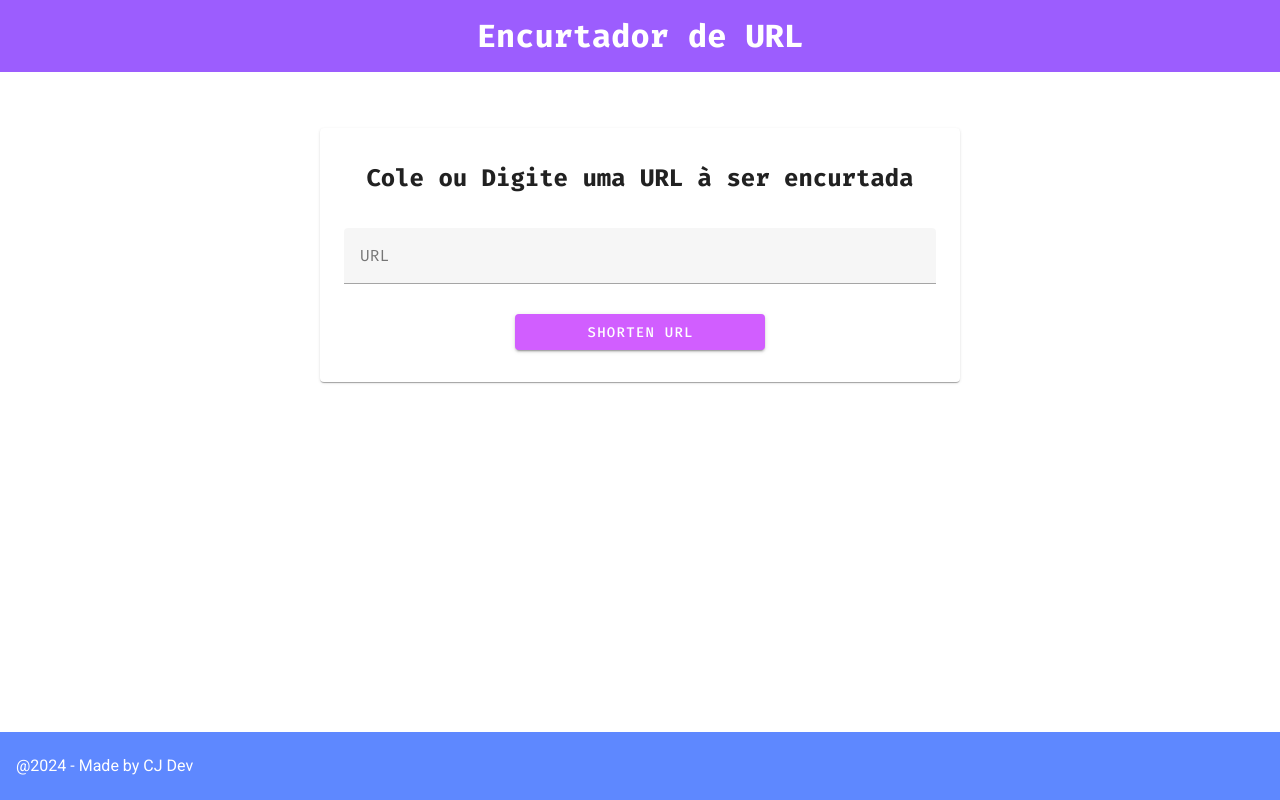
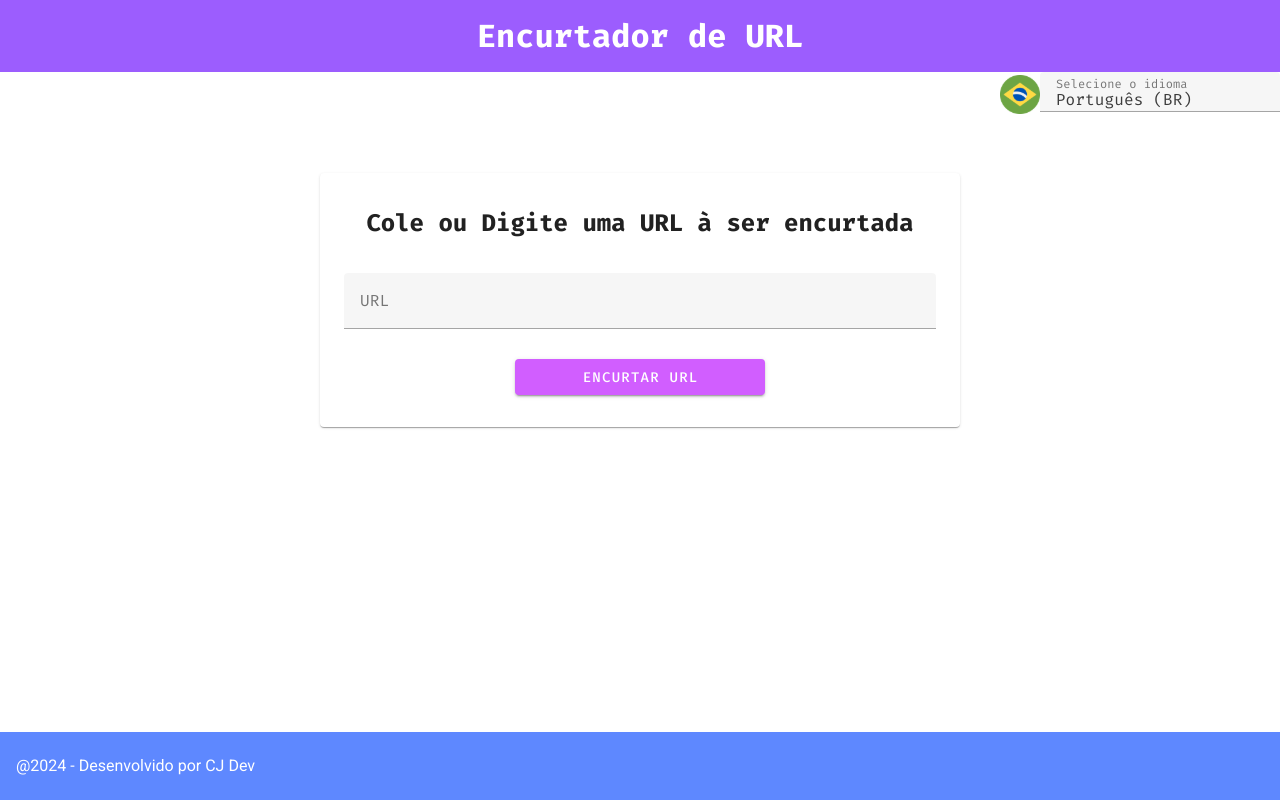
Before and after one commit to CJBiohacker/vue-url-shortener, a Vue app in the folder FrontEnd/vue-url-shortener/: page / in a window 1280 px wide. Built offline with nearby package versions, Linux system fonts and the light colour scheme; some icons are missing.

Commit message:
feat: implements active bilingual language selector (pt-BR/en-US)

```diff
--- a/FrontEnd/vue-url-shortener/src/App.vue
+++ b/FrontEnd/vue-url-shortener/src/App.vue
@@ -19,8 +19,6 @@ export default {
   },
   data() {
     return {
-      headerTitle: this.$t("HEADER_TITLE"),
-      formTitle: this.$t("FORM_TITLE"),
       name: "CJ Dev",
       profiles: [
         {
--- a/FrontEnd/vue-url-shortener/src/components/Footer/Footer.vue
+++ b/FrontEnd/vue-url-shortener/src/components/Footer/Footer.vue
@@ -3,7 +3,7 @@
     <v-container fluid id="footer-container">
       <v-row justify="space-between">
         <v-col class="d-flex align-center">
-          <p>@{{ currentYear }} - Made by {{ author }}</p>
+          <p>@{{ currentYear }} - {{ this.$t("MADE_BY") }} {{ author }}</p>
         </v-col>
         <v-spacer></v-spacer>
         <v-col class="d-flex align-center justify-end ga-3">
--- a/FrontEnd/vue-url-shortener/src/components/Header/Header.js
+++ b/FrontEnd/vue-url-shortener/src/components/Header/Header.js
@@ -1,12 +1,7 @@
+import LanguageSelector from "../LanguageSelector/LanguageSelector"
+
 export default {
-    props: {
-        title: {
-            type: String,
-            default: ""
-        }
+    components: {
+        LanguageSelector
     },
-    data() {
-        return {
-        }
-    }
 }
--- a/FrontEnd/vue-url-shortener/src/components/Header/Header.vue
+++ b/FrontEnd/vue-url-shortener/src/components/Header/Header.vue
@@ -1,13 +1,15 @@
 <template>
   <header class="d-flex align-center justify-center py-3 header-container">
     <h1>
-        {{ title }}
+      {{ this.$t("HEADER_TITLE") }}
     </h1>
   </header>
+  <div class="lang-selector">
+    <LanguageSelector />
+  </div>
 </template>
 
-<script src="./Header.js">
-</script>
+<script src="./Header.js"></script>
 
 <style scoped lang="scss">
 .header-container {
@@ -17,4 +19,7 @@
     color: white;
   }
 }
+.lang-selector {
+  align-self: flex-end;
+}
 </style>
--- /dev/null
+++ b/FrontEnd/vue-url-shortener/src/components/LanguageSelector/LanguageSelector.js
@@ -0,0 +1,37 @@
+import brFlag from "@/assets/Brasil.svg?url";
+import usFlag from "@/assets/EUA.svg?url";
+
+export default {
+  data() {
+    return {
+      languages: [
+        {
+          code: "pt",
+          name: this.$t("LANGUAGE_BRAZILIAN_PT"),
+        },
+        {
+          code: "en",
+          name: this.$t("LANGUAGE_ENGLISH"),
+        },
+      ],
+      currentFlag: "",
+      currentLanguage: "",
+    };
+  },
+  created() {
+    const currentLang = this.languages.find((lang) => {
+      return lang.code === this.$i18n.locale;
+    });
+    this.currentLanguage = currentLang.name;
+    this.currentFlag =
+      this.currentLanguage === this.$t("LANGUAGE_ENGLISH") ? usFlag : brFlag;
+  },
+  methods: {
+    updateLanguage(lang) {
+      this.currentLanguage = lang;
+      this.$i18n.locale = lang === this.$t("LANGUAGE_ENGLISH") ? "en" : "pt";
+      this.currentFlag = lang === this.$t("LANGUAGE_ENGLISH") ? usFlag : brFlag;
+      this.$forceUpdate();
+    },
+  },
+};
--- /dev/null
+++ b/FrontEnd/vue-url-shortener/src/components/LanguageSelector/LanguageSelector.vue
@@ -0,0 +1,23 @@
+<template>
+  <div class="d-flex lang-container">
+    <v-img :src="currentFlag" />
+    <v-select
+      :model-value="currentLanguage"
+      :items="languages"
+      item-title="name"
+      density="compact"
+      :label="$t('LANGUAGE_SELECT')"
+      @update:modelValue="updateLanguage($event)"
+    >
+    </v-select>
+  </div>
+</template>
+
+<script src="./LanguageSelector"></script>
+
+<style lang="scss" scoped>
+.lang-container {
+  width: 280px;
+  height: 45px;
+}
+</style>
--- a/FrontEnd/vue-url-shortener/src/components/MainSection/Main-Section.js
+++ b/FrontEnd/vue-url-shortener/src/components/MainSection/Main-Section.js
@@ -3,14 +3,6 @@ import urlService from "../../services/url.services";
 
 export default {
   props: {
-    title: {
-      type: String,
-      default: "",
-    },
-    formTitle: {
-      type: String,
-      default: "",
-    },
     cardMaxWidth: {
       type: String,
       default: "",
@@ -21,7 +13,7 @@ export default {
       url: "",
       loading: false,
       rules: [
-        (input) => (re_weburl.test(input) ? "" : "This is an invalid URL."),
+        (input) => (re_weburl.test(input) ? "" : this.$t("INVALID_URL_MSG")),
       ],
       showShortenedUrl: false,
       shortURL: "",
@@ -53,10 +45,10 @@ export default {
     async copyURL() {
       try {
         await navigator.clipboard.writeText(this.shortURL);
-        this.snackBarMsg = "Url copied to the clipboard.";
+        this.snackBarMsg = this.$t("URL_COPIED");
         this.snackbarStatus = !this.snackbarStatus;
       } catch (error) {
-        this.snackBarMsg = "An error occurred while copying";
+        this.snackBarMsg = this.$t("ERROR_COPYING_URL");
         this.snackbarStatus = !this.snackbarStatus;
       }
     },
--- a/FrontEnd/vue-url-shortener/src/components/MainSection/Main-Section.vue
+++ b/FrontEnd/vue-url-shortener/src/components/MainSection/Main-Section.vue
@@ -4,21 +4,20 @@
       <v-sheet class="mt-10" :max-width="cardMaxWidth">
         <v-card class="mx-auto px-6 py-8" :max-width="cardMaxWidth">
           <h2 class="mb-8">
-            {{ formTitle }}
+            {{ $t("FORM_TITLE") }}
           </h2>
           <v-form validate-on="submit lazy" @submit.prevent="shortenURL()">
             <v-text-field
               v-model="url"
               :rules="rules"
               label="URL"
-              placeholder="Enter a valid URL. Example: http://www.example.com"
-              clearable
+              :placeholder="$t('VALID_URL_MSG')"
             ></v-text-field>
             <v-btn
               class="mt-2 submit-btn"
               :loading="loading"
               type="submit"
-              text="Shorten URL"
+              :text="$t('SHORTEN_URL')"
             ></v-btn>
           </v-form>
         </v-card>
@@ -31,14 +30,14 @@
         >
           <v-card class="mx-auto px-6 py-8" :max-width="cardMaxWidth">
             <div class="text-h6">
-              Here's your shortened URL<br />
+              {{ $t("URL_SHORTENED_MSG") }}<br />
               <a class="text-subtitle-1" :href="shortURL" target="_blank">
                 {{ shortURL }}</a
               >
             </div>
             <v-btn
               class="mt-2 submit-btn"
-              text="Copy URL"
+              :text="$t('COPY_URL_MSG')"
               @click="copyURL()"
             ></v-btn>
             <v-snackbar
```
Also changed, not shown: FrontEnd/vue-url-shortener/src/assets/Brasil.svg (added), FrontEnd/vue-url-shortener/src/assets/EUA.svg (added). Lines whose indentation alone changed are shown as unchanged.
